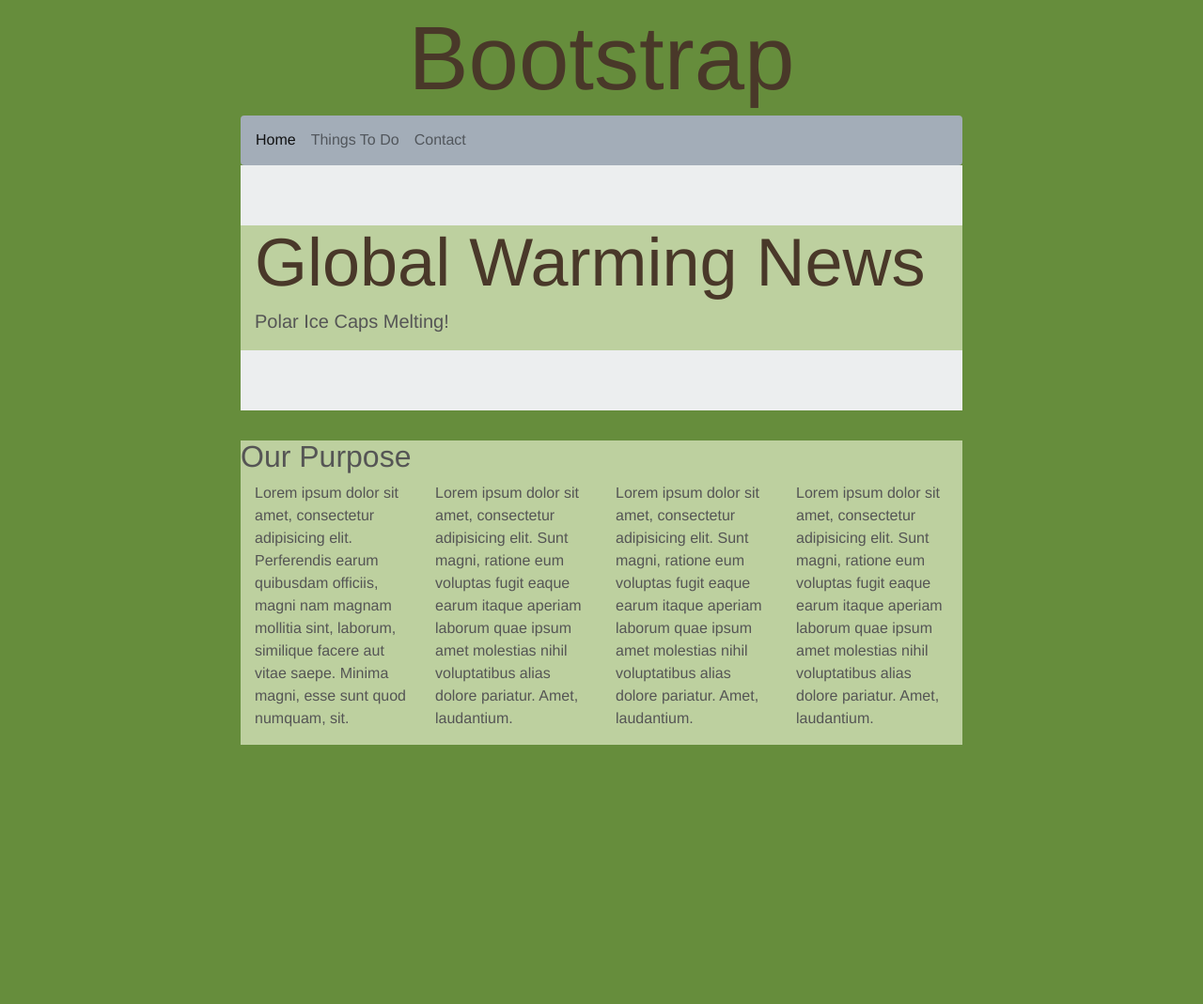
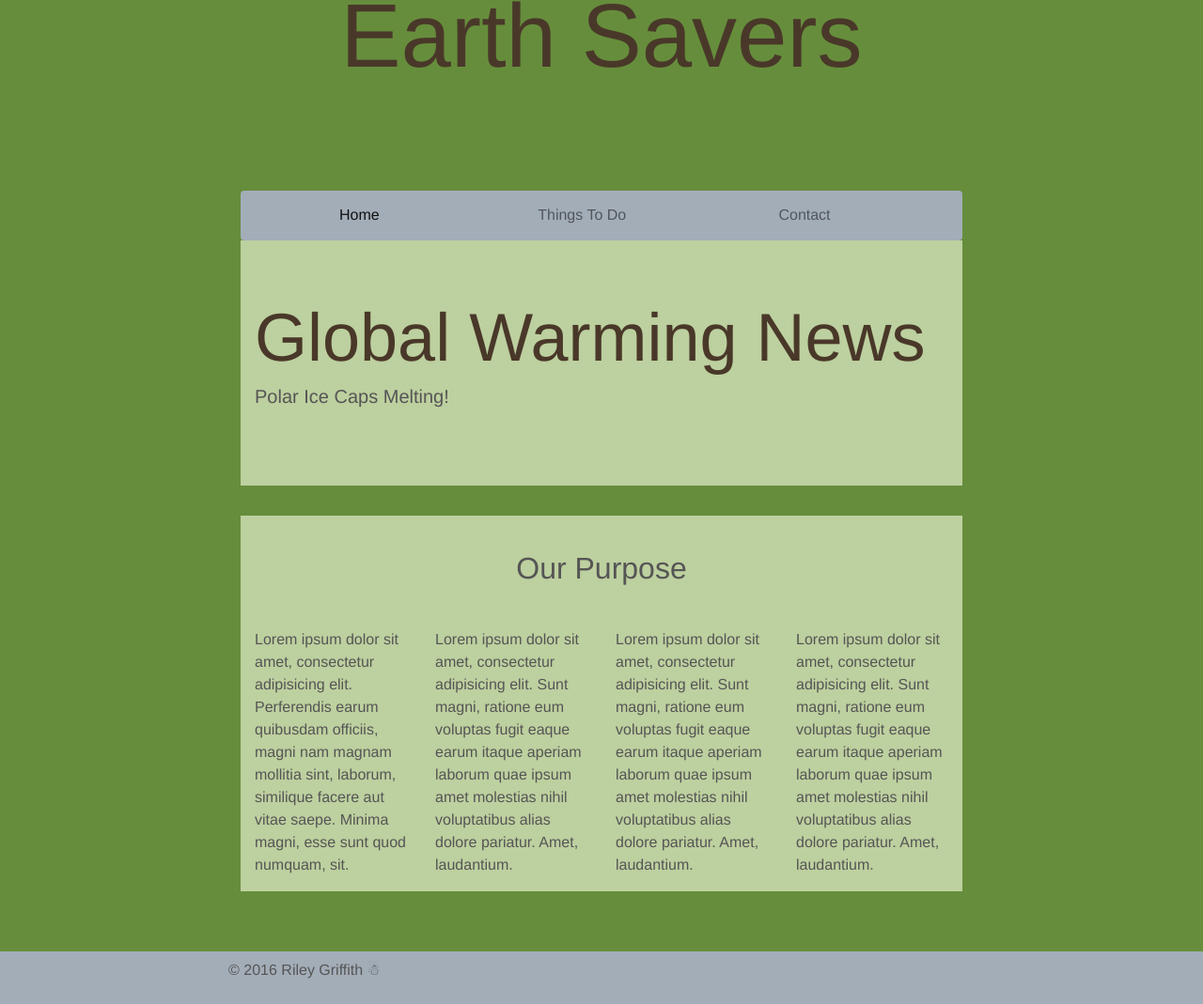
Before and after one commit to Rye434/BootstrapFinal, a plain HTML site: page index.html in a window 1280 px wide. Shown: the part 55-1124 px from the top of the page at 94% size. Before the commit the page ends 912 px from the top, so only its background shows below. Drawn offline with Linux system fonts and the light colour scheme.

Commit message:
fixed colours

```diff
--- a/css/main.css
+++ b/css/main.css
@@ -8,21 +8,26 @@
 
 
 */
+*{
+    padding: 0;
+    margin: 0;
+    box-sizing: border-box;
+}
 
 
 
+body{
+    font-family:"helvetica", "arial", sans-serif;
+    color: #555;
+    background: #668D3C;
+}
 
 
-
-
-body {
+main {
     margin: 0 auto;
     max-width: 50em;
-    font-family:"helvetica", "arial", sans-serif;
     line-height: 1.5;
     padding: 4em 1em;
-    color: #555;
-    background: #668D3C;
 }
 h1{
     color: #493829;
@@ -30,10 +35,34 @@ h1{
 #title{
     text-align: center;
     font-size: 6rem;
+    padding: 5vh;
+    background: ;
+}
+h2{
+    text-align: center;
+    padding: 5%
 }
 .container{
     background: #BDD09F;
 }
+.jumbotron-fluid{
+    background:  #BDD09F;
+}
 .navbar{
     background: #A3ADB8;
 }
+.nav-item{
+    width: 30%;
+    text-align: center;
+}
+footer{
+    float: left;
+    padding: 1vh;
+    width: 100%;
+    background: #A3ADB8;
+    text-align: center;
+}
+footer p{
+    width: 50%;
+
+}
--- a/index.html
+++ b/index.html
@@ -8,7 +8,7 @@
 </head>
 <body>
     <header>
-        <h1 id="title">Bootstrap</h1>
+        <h1 id="title">Earth Savers</h1>
     </header>
     <main>
        <nav class="navbar navbar-light bg-faded">
@@ -40,7 +40,9 @@
             </div>
         </div>
     </main>
-
+    <footer>
+        <p><time datetime="2016"></time>&copy; 2016 Riley Griffith ☃</p>
+    </footer>
     <script src="js/bootstrap.min.js"></script>
 </body>
 </html>
```
